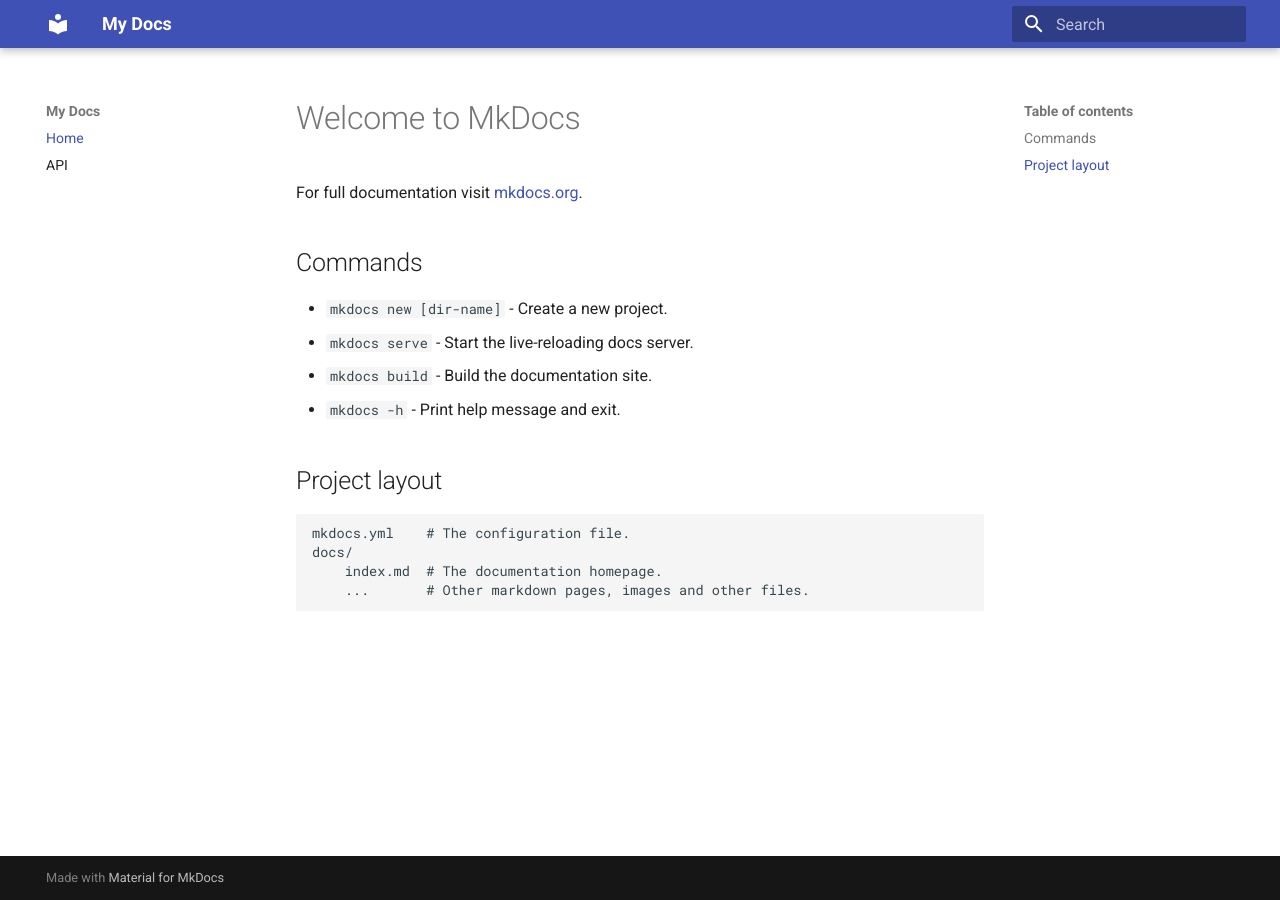
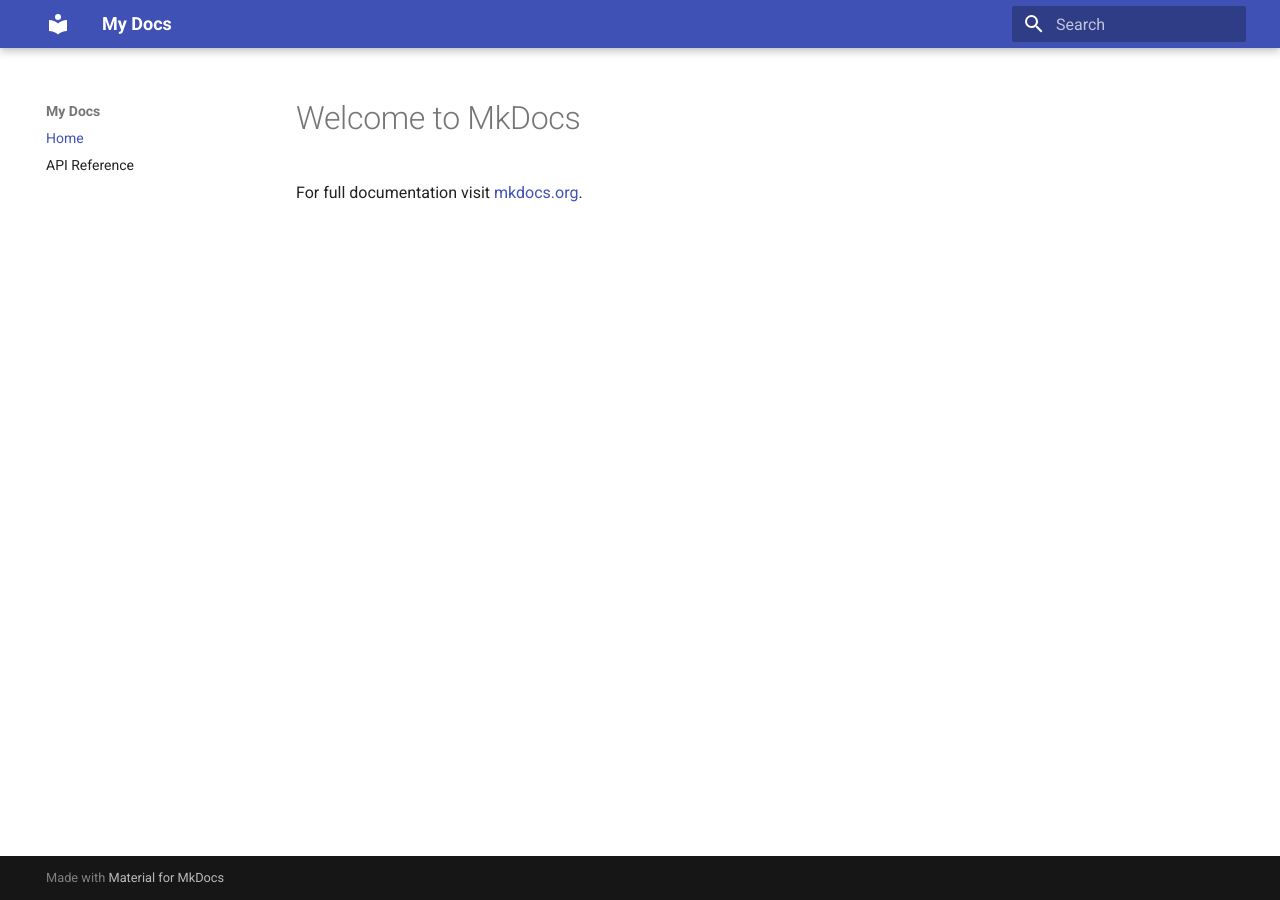
Before and after one commit to jabrell/sweet_validation, an MkDocs documentation site: the page built from docs/index.md, in a window 1280 px wide. Built offline with MkDocs 1.6.1 and Material for MkDocs 9.7.7, drawn with Linux system fonts in a browser that asks for light colours.

Commit message:
updated docs (#12)

```diff
--- a/docs/index.md
+++ b/docs/index.md
@@ -1,17 +1,3 @@
 # Welcome to MkDocs
 
 For full documentation visit [mkdocs.org](https://www.mkdocs.org).
-
-## Commands
-
-* `mkdocs new [dir-name]` - Create a new project.
-* `mkdocs serve` - Start the live-reloading docs server.
-* `mkdocs build` - Build the documentation site.
-* `mkdocs -h` - Print help message and exit.
-
-## Project layout
-
-    mkdocs.yml    # The configuration file.
-    docs/
-        index.md  # The documentation homepage.
-        ...       # Other markdown pages, images and other files.
--- a/mkdocs.yml
+++ b/mkdocs.yml
@@ -5,7 +5,7 @@
 
 nav:
   - Home: index.md
-  - API: api.md
+  - API Reference: api.md
 
 plugins:
   - search
@@ -13,5 +13,6 @@
       handlers:
         python:
           options:
+            heading_level: 2
             show_source: true
-            show_root_heading: true
+            how_root_heading: true
```
Also changed, not shown: docs/api.md (+13 -8 lines), 1 other file.
